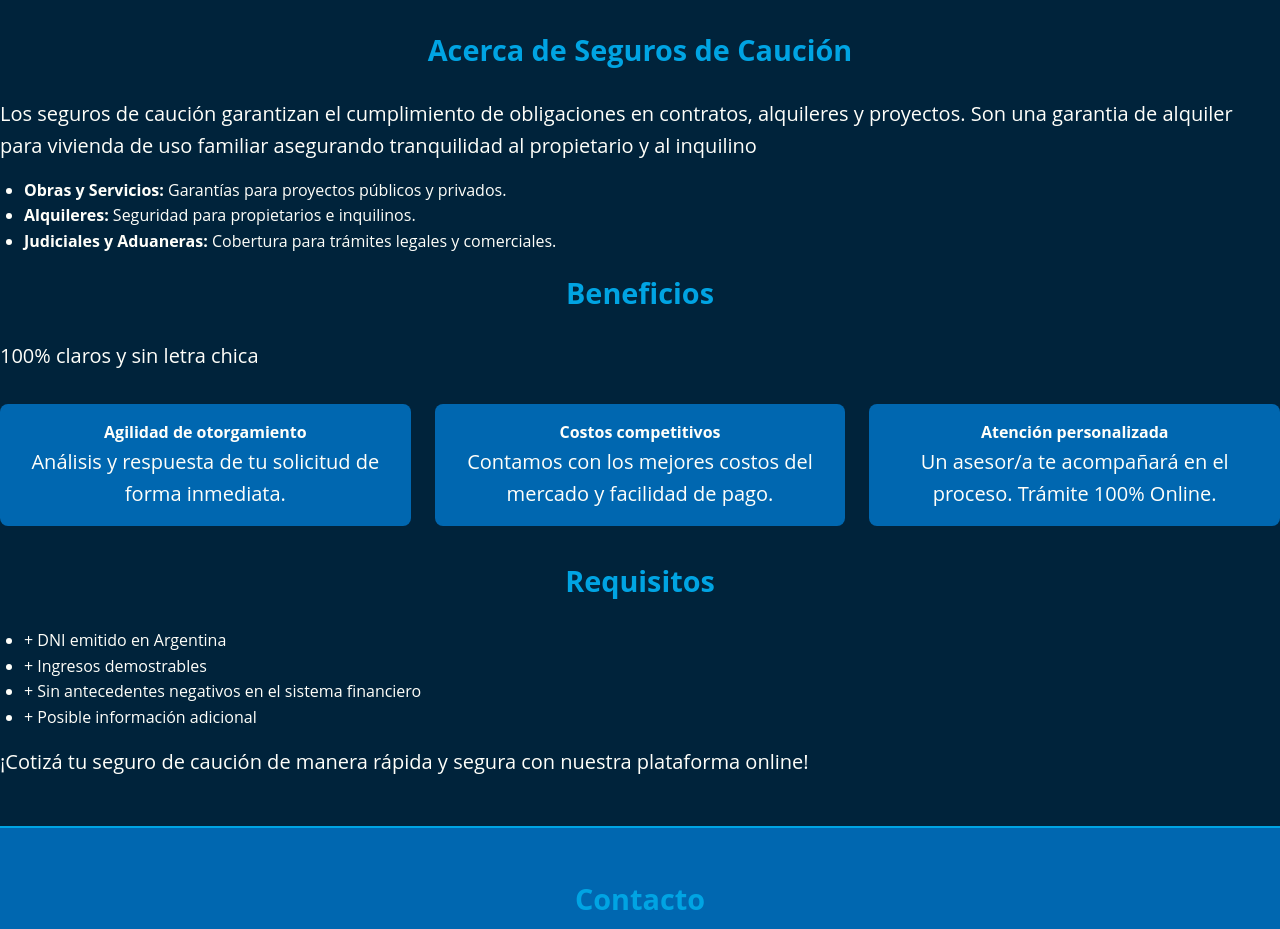
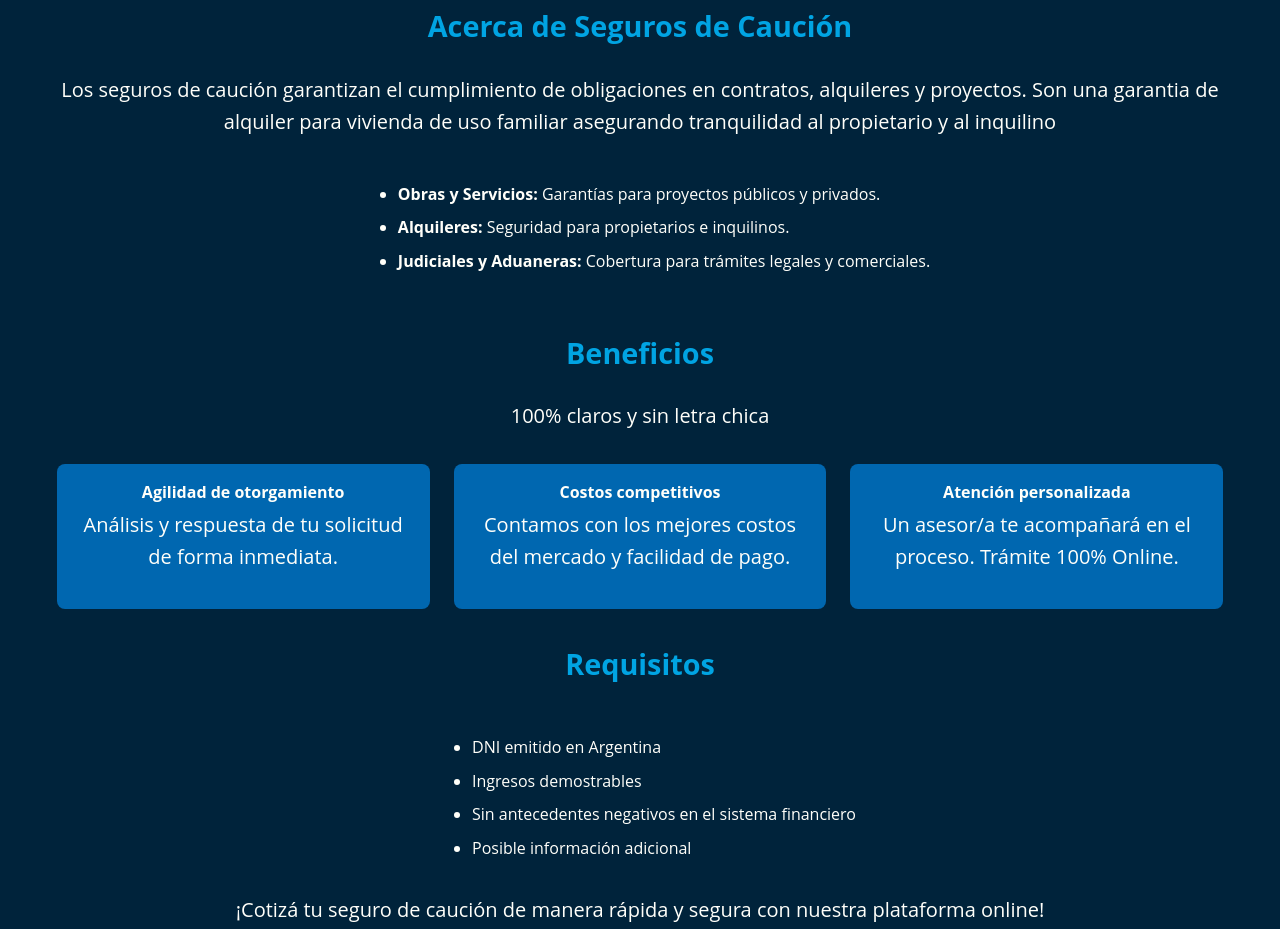
Before and after one commit to Braiam-17/Web-SCOPPA, a plain HTML site: page index.html in a window 1280 px wide. Shown: the part 888-1817 px from the top of the page. Drawn offline with Linux system fonts and the light colour scheme.

Commit message:
fix: centrado de listas

```diff
--- a/index.html
+++ b/index.html
@@ -93,6 +93,7 @@
             Los seguros de caución garantizan el cumplimiento de obligaciones en contratos, alquileres y proyectos.
             Son una garantia de alquiler para vivienda de uso familiar asegurando tranquilidad al propietario y al inquilino
           </p>
+          <div class="list-container">
             <div class="list">
               <ul>
                 <li>
@@ -108,6 +109,7 @@
                   legales y comerciales.
                 </li>
               </ul>
+            </div>
           </div>
         </div>
 
@@ -132,13 +134,16 @@
         </div>
 
         <h2 class="emphasized-title">Requisitos</h3>
-        <ul class="list">
-
-          <li>+ DNI emitido en Argentina</li>
-          <li>+ Ingresos demostrables</li>
-          <li>+ Sin antecedentes negativos en el sistema financiero</li>
-          <li>+ Posible información adicional</li>
+        <div class="list-container">
+          <div class="list">
+            <ul>
+              <li>DNI emitido en Argentina</li>
+              <li>Ingresos demostrables</li>
+              <li>Sin antecedentes negativos en el sistema financiero</li>
+              <li>Posible información adicional</li>
             </ul>
+          </div>
+        </div>
         <p>
           ¡Cotizá tu seguro de caución de manera rápida y segura con nuestra
           plataforma online!
--- a/styles.css
+++ b/styles.css
@@ -326,14 +326,12 @@ img {
 
 /* INSURANCE INFO */
 .insurance-info {
-
-}
-
   padding: 0cm 1.5cm; /* top, right, bottom, left */
 }
 
 .insurance-info p {
   text-align: center;
+  margin-bottom: 1em;
 }
 
 .insurance-info ul {
@@ -346,8 +344,25 @@ img {
 .emphasized-title {
   font-size: 1.8rem;
   color: var(--color4);
-  margin-bottom: 1.5rem;
+  margin: 1.5rem 0;
   text-align: center;
+}
+
+.list-container {
+  display: flex;
+  felx-direction: column;
+  justify-content: center;
+}
+
+.list {
+  max-width: fit-content;
+  margin-top: 0.5rem;
+  margin-bottom: 1rem;
+  padding-left: 1.5rem;
+}
+
+.list li {
+  margin-bottom: 0.5rem;
 }
 
 .benefits-container {
@@ -364,14 +379,8 @@ img {
   text-align: center;
 }
 
-.requirements-list {
-  margin-top: 1rem;
-  padding-left: 1.5rem;
-}
-
-
-.requirements-list li {
-  margin-bottom: 0.5rem;
+.benefit-card h4 {
+  margin-bottom: 0.2em;
 }
 
 /* CONTACTO */
```
Lines whose indentation alone changed are shown as unchanged.
